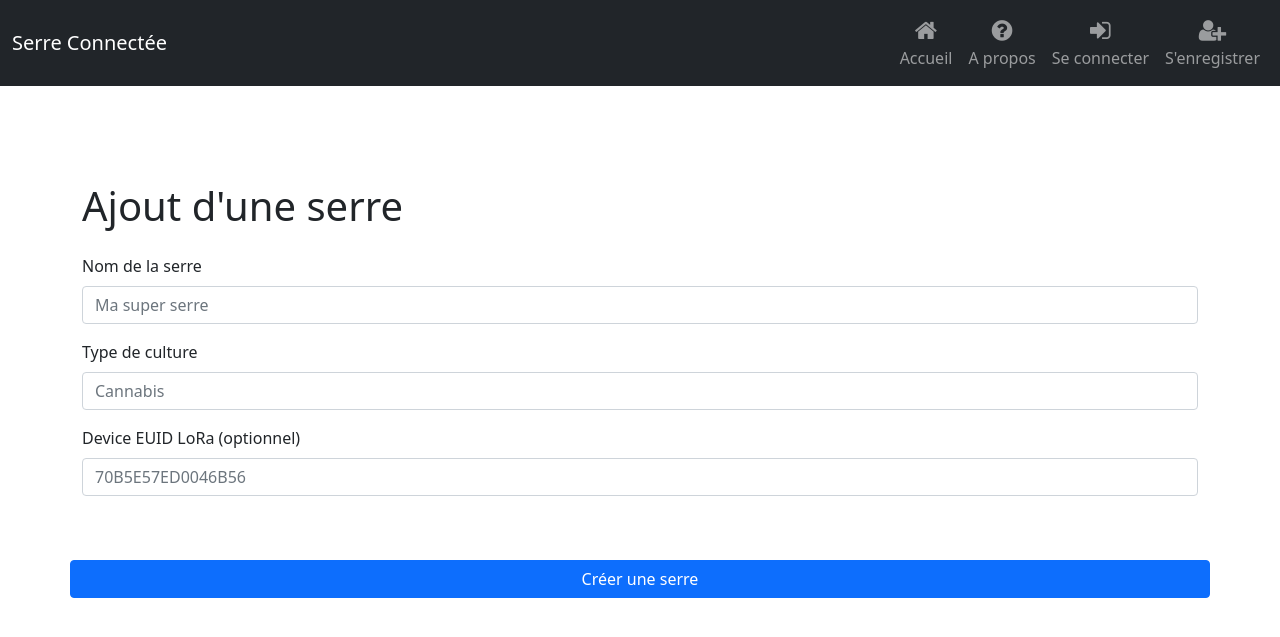
After one commit to Hyperion60/SerreConnectee, a Django app: template templates/Serre/add-serre.html in a window 1280 px wide. The commit adds this page. Shown: the top 637 px of the page. Run offline with Django 4.2, Linux system fonts and the light colour scheme; the template is opened without the code that fills it, so the values that code supplies are empty; some libraries are stand-ins or nearby versions.

Commit message:
Serre: Add template + function to create them

```diff
--- a/Serre/models.py
+++ b/Serre/models.py
@@ -24,7 +24,7 @@ class Serre(models.Model):
     fin_jour = models.TimeField(default=None)
 
     # Options
-    DeviceEUI = models.CharField(default=None, max_length=16)
+    DeviceEUI = models.CharField(default=None, max_length=16, null=True)
     user = models.ForeignKey(User, models.CASCADE, default=None)
 
 
--- a/SerreConnectee/urls.py
+++ b/SerreConnectee/urls.py
@@ -14,7 +14,7 @@ Including another URLconf
     2. Add a URL to urlpatterns:  path('blog/', include('blog.urls'))
 """
 from django.contrib import admin
-from django.urls import path, re_path
+from django.urls import path, re_path, include
 
 from SerreConnectee import views, account
 import Serre
@@ -32,6 +32,7 @@ urlpatterns = [
     re_path(r'^modify/(?P<uidb64>[0-9A-Za-z_\-\']+)/(?P<token>[0-9A-Za-z]{1,13}-[0-9A-Za-z]{1,32})/$',
             views.modify_password, name="modify-password"),
     path('recover/', views.recover_password, name="recover-password"),
+    path('serre/', include('Serre.urls')),
     path('signup/', views.signup_user, name="signup"),
     path('test/', views.test_arduino),
     path('delete/<int:pk>/', views.user_ask_delete, name="ask-delete"),
--- a/SerreConnectee/views.py
+++ b/SerreConnectee/views.py
@@ -12,7 +12,6 @@ from django.utils.encoding import force_bytes, force_str
 from django.utils.http import urlsafe_base64_encode, urlsafe_base64_decode
 from django.views.decorators.csrf import csrf_exempt
 
-from Serre.models import Serre
 from SerreConnectee.tokens import account_activation_token
 from SerreConnectee.settings import EMAIL_HOST_USER
 
--- /dev/null
+++ b/templates/Serre/add-serre.html
@@ -0,0 +1,55 @@
+{% extends 'base.html' %}
+{% block content %}
+<div class="container">
+    <div class="row">
+        <div class="mb-5"></div>
+    </div>
+    <div class="row justify-content-md-center">
+        <div class="mb-5"></div>
+        <div class="mb-3">
+            <h1>Ajout d'une serre</h1>
+        </div>
+    </div>
+    {% if errors %}
+    <div class="row justify-content-center">
+        <div class="mb-5"></div>
+        <div class="card text-white bg-danger mb-3" style="max-width: 18rem; min-width: 50%;">
+            <div class="card-body">
+                <h5 class="card-title">Erreurs</h5>
+                <p class="card-text">
+                    {% for error in errors %}
+                    - {{ error }}<br>
+                    {% endfor %}
+                </p>
+            </div>
+        </div>
+    </div>
+    {% endif %}
+    <form method="post" action="/serre/add/?next={{ next }}">
+        {% csrf_token %}
+        <div class="row justify-content-center">
+            <div class="mb-3" style="min-width: 50%;">
+                <label for="name-input" class="form-label">Nom de la serre</label>
+                <input type="text" class="form-control" id="name-input" name="name" placeholder="Ma super serre" required>
+            </div>
+        </div>
+        <div class="row justify-content-center">
+            <div class="mb-3" style="min-width: 50%;">
+                <label for="culture-input" class="form-label">Type de culture</label>
+                <input type="text" class="form-control" id="culture-input" name="culture" placeholder="Cannabis" required>
+            </div>
+        </div>
+        <div class="row justify-content-center">
+            <div class="mb-3" style="min-width: 50%;">
+                <label for="lora-input" class="form-label">Device EUID LoRa (optionnel)</label>
+                <input type="text" class="form-control" id="lora-input" name="lora" placeholder="70B5E57ED0046B56">
+            </div>
+        </div>
+        <div class="mb-5"></div>
+        <div class="row justify-content-md-center">
+            <button class="btn btn-primary" type="submit">Créer une serre</button>
+        </div>
+        <div class="mb-5"></div>
+    </form>
+</div>
+{% endblock %}
--- a/templates/base.html
+++ b/templates/base.html
@@ -32,7 +32,7 @@
                         {% if restricted is None %}
                         {% if user.is_authenticated %}
                         <li class="nav-item">
-                            <a class="nav-link" href="#">
+                            <a class="nav-link" href="{% url 'serre-add' %}?next={{ request.path }}">
                                 <i class="fa fa-plus"></i>
                                 Ajouter Serre
                             </a>
```
Also changed, not shown: Serre/urls.py (added, +7 -0 lines), Serre/views.py (+40 -1 lines).
